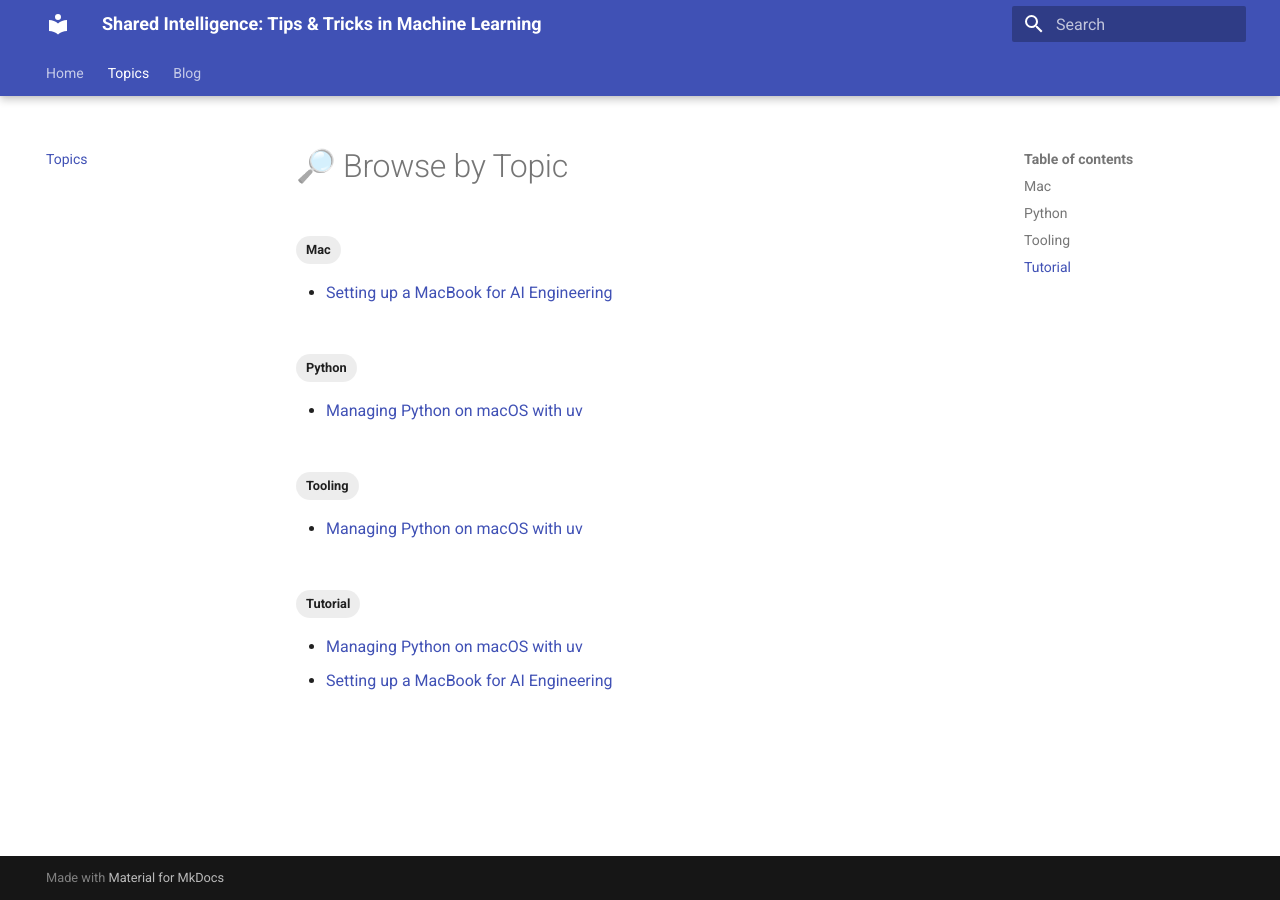
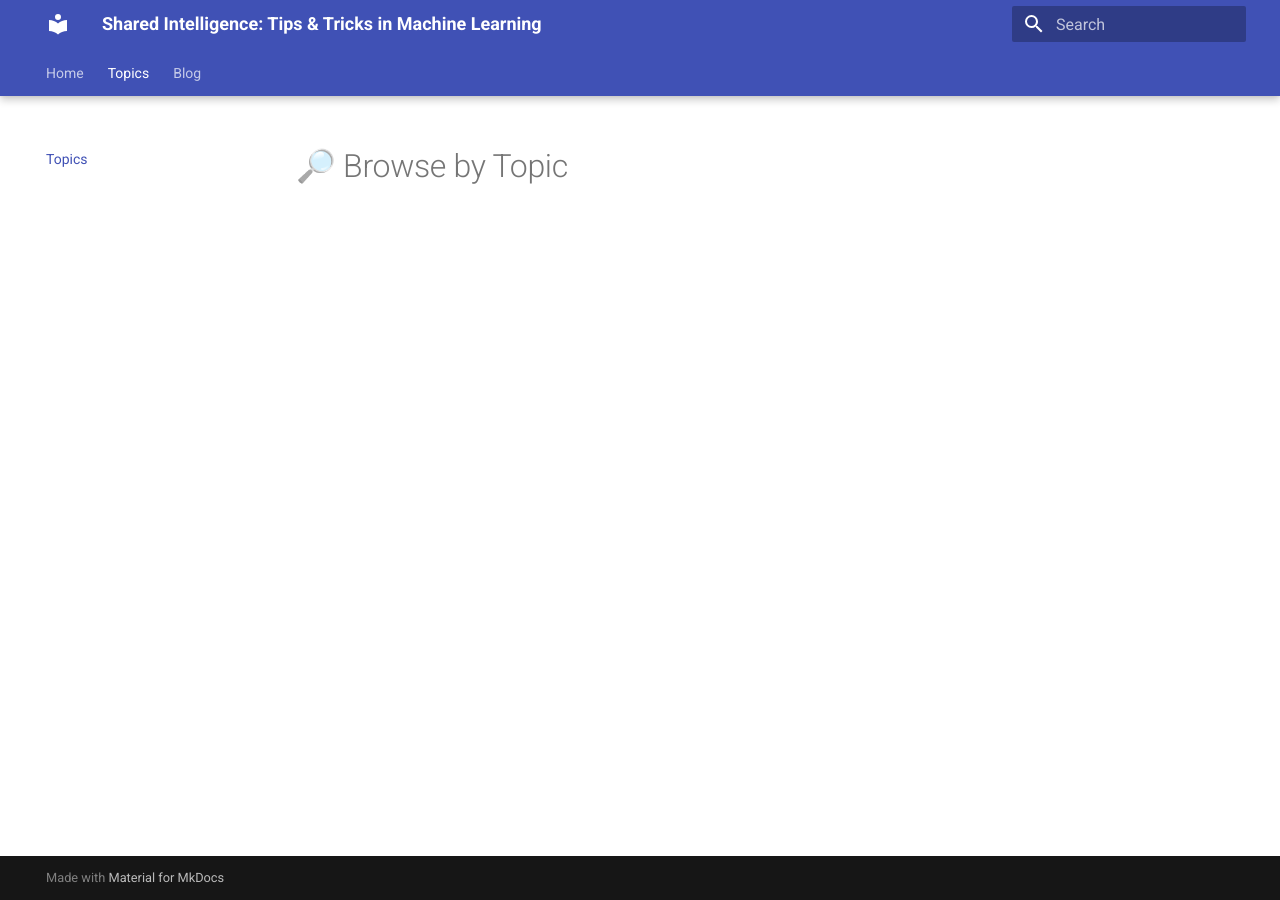
Before and after one commit to slavadubrov/notes, an MkDocs documentation site: the page built from docs/topics.md, in a window 1280 px wide. Built offline with MkDocs 1.6.1 and Material for MkDocs 9.7.7, drawn with Linux system fonts in a browser that asks for light colours; part of the change alters nothing that is shown.

````diff
--- a/docs/blog/posts/setting_up_new_mac.md
+++ /dev/null
@@ -1,84 +0,0 @@
----
-title: Setting up a MacBook for AI Engineering
-date: 2025-04-19
-tags: [Tutorial, Mac]
-summary: A 10-step guide to configuring a new MacBook for AI development, covering essential tools and terminal setup.
----
-
-# Setting up a MacBook for AI Engineering
-
-Here’s my distilled, 10‑step workflow to transform a vanilla macOS install into a ready to-go AI engineering working station.
-
-1.  First of all, let's install Xcode Command Line Tools. These tools are the foundation for any type of software development (including DS).
-
-    ```bash
-    xcode-select --install
-    ```
-
-2.  Then install [Homebrew](https://brew.sh). It is a package manager for macOS. You can follow instructions on their [website](https://brew.sh) or just run:
-
-    ```bash
-    /bin/bash -c "$(curl -fsSL https://raw.githubusercontent.com/Homebrew/install/HEAD/install.sh)"
-    ```
-
-3.  Then I install these dependencies with brew:
-
-    ```bash
-    brew install openssl readline sqlite3 xz zlib
-    ```
-
-4.  I used to prefer [iTerm2](https://www.iterm2.com) over the standard Terminal due to its flexible configuration, but recently migrated to [Warp](https://www.warp.dev/). Warp offers a modern, Rust-based terminal experience with AI features integrated. You can download it from the Warp website. However, if you still prefer iTerm2, here's how I used to configure it:
-
-5.  For configuring iTerm I prefer to do the following:
-
-    - Setup Natural text editing:
-
-      - Go to Preferences → Profiles → Keys → Key Mappings
-      - Press Presets… dropdown button
-      - Select Natural Text Editing
-
-    - For changing color select the preferred preset from this [repo](https://github.com/mbadolato/iTerm2-Color-Schemes). Then:
-      - Go to Preferences → Profiles → Colors → Color Presets… → Import
-      - After importing your new color will be displayed in Color Presets
-
-6.  Then I install and configure [Zsh](https://www.zsh.org) and [Oh My Zsh](https://github.com/robbyrussell/oh-my-zsh):
-
-    ```bash
-    brew install zsh
-    sh -c "$(curl -fsSL https://raw.githubusercontent.com/robbyrussell/oh-my-zsh/master/tools/install.sh)"
-    ```
-
-7.  Now you can configure your terminal with a `~/.zshrc` file. I use the next zsh plugins in my daily routine:
-
-    ```bash
-    plugins=(
-      git brew vscode iterm2
-      themes screen macos bgnotify
-      docker docker-compose gcloud aws
-      python pyenv pylint virtualenv
-      zsh-autosuggestions zsh-syntax-highlighting)
-    ```
-
-    A description of the plugins you can find [here](https://github.com/ohmyzsh/ohmyzsh/wiki/Plugins).
-
-    Only the last two plugins (zsh-autosuggestions and zsh-syntax-highlighting) require additional installation. It's pretty simple, just check the following links:
-
-    - zsh-autosuggestions: https://github.com/zsh-users/zsh-autosuggestions
-    - zsh-syntax-highlighting: https://github.com/zsh-users/zsh-syntax-highlighting/
-
-8.  I'm using the [Powerlevel10k](https://github.com/romkatv/powerlevel10k) theme in Zsh. It has installation assistance that helps you configure Zsh your way. Just follow the instruction on their [website](https://github.com/romkatv/powerlevel10k).
-
-    If you have any issues with fonts in another terminal, you can install fonts separately. For example, I use VSCode and its internal terminal very often. This [instruction](https://github.com/romkatv/powerlevel10k/blob/master/font.md) could help you configure the VSCode terminal to work with the Powerlevel10k theme.
-
-9.  For the terminal I also install:
-
-    - [pyenv](https://github.com/pyenv/pyenv) for managing global Python versions via shims,
-    - [uv](https://github.com/astral-sh/uv) for managing Python project dependencies and virtual environments,
-    - [htop](https://htop.dev) for process monitoring,
-    - [gitmoji](https://gitmoji.dev) for customizing commit messages.
-
-10. And of course, I always install [Cursor](https://cursor.sh) as my main IDE, [Docker](https://www.docker.com) for containerization, and [Ollama](https://ollama.com) for running LLMs locally.
-
-## Final thoughts
-
-By now you have the exact stack I lean on every day as an AI engineer - just the essentials that remove friction between an idea and a running model.
--- a/docs/blog/posts/uv_on_macos_for_mle.md
+++ /dev/null
@@ -1,124 +0,0 @@
----
-title: Managing Python on macOS with uv
-date: 2025-04-17
-tags: [Tooling, Python, Tutorial]
-summary: Lightning-fast Python installs with Rust-powered uv.
----
-
-# Managing Python like an ML Engineer on macOS with **uv**
-
-## TL;DR Bash Cheat‑sheet
-
-```bash
-brew install uv        # install tool
-uv python install 3.12 # grab interpreter
-uv python pin          # lock version for repo
-uv venv                # create .venv
-uv pip install numpy pandas   # ML staples
-uv run train.py        # run with correct interpreter
-uv self upgrade        # update uv itself
-```
-
----
-
-## 🌙 Why I Migrated to `uv` (And You Should Too)
-
-`uv` is a lightning-fast, all-in-one Python project tool written in Rust, combining package management, interpreter installation, and virtual environment creation. Key features include:
-
-- Installing and switching between multiple CPython (and PyPy) builds
-- Creating lightweight virtual environments
-- Resolving dependencies with an absurdly fast pip-compatible resolver
-- A `uvx` shim for running tools like Ruff or Black in isolated sandboxes:
-  - `uvx black .` or `uvx ruff format .`
-
-Result: fewer moving parts, faster setups, and consistent environments across laptop and CI images.
-
----
-
-## 1. Installing uv
-
-```bash
-# Install uv via Homebrew (Apple Silicon & Intel)
-brew install uv
-```
-
-> **Note:** `uv` auto-detects your architecture (Apple Silicon or Intel).
-
-The same page shows a [one‑liner curl installer](https://docs.astral.sh/uv/installation) if you're brew‑averse.
-Check it worked:
-
-```bash
-# Check installation
-uv --version      # should print something like 0.6.x
-uv self upgrade   # keep it fresh
-```
-
----
-
-## 2. Installing Python interpreters
-
-```bash
-# Install specific Python versions
-uv python install 3.12.4          # exact version
-uv python install 3.13            # latest minor
-uv python install 3.9 3.10 3.11   # many at once
-uv python list                    # what's already cached
-```
-
-These archives live under `~/.cache/uv`, so they don't fight Homebrew or Xcode.
-
-Need the interpreter for _this_ project only?
-
-```bash
-# Pin Python version for the project
-uv python pin           # writes .python-version next to your code
-```
-
-Drop that file into Git and your team (or the CI) will automatically get the same binary.
-
----
-
-## 3. Virtual environments the lazy way
-
-```bash
-# Create virtual environment
-uv venv                 # creates .venv with the pinned Python
-uv venv --python 3.11   # override if you're exploring
-```
-
-I rarely `activate` anymore as uv detects the `.venv` file and routes `uv pip`, `uv run`, or `uvx ruff` to the right interpreter. Pure convenience.
-
-A few patterns that shaved minutes from my workflow:
-
-| Task                                      | One‑liner                               |
-| ----------------------------------------- | --------------------------------------- |
-| Install deps into the current venv        | `uv pip install -r requirements.txt`    |
-| Run a script with a different interpreter | `uv run --python 3.10 scripts/train.py` |
-| Global tool in its own sandbox            | `uvx ruff format .`                     |
-
-### 3.1 Using `uvx` for tools
-
-With `uvx` you can run formatters or linters without touching your virtual environment:
-
-```bash
-uvx black .            # format code in an isolated sandbox
-uvx ruff check src/    # lint code without installing ruff globally
-```
-
----
-
-## 4. Co‑existing with pyenv (if you must)
-
-- **Keep pyenv** if you rely on its "shim" strategy to globally shadow `python` in your shell.
-- **Skip pyenv** if project‑local versions and CI parity are your priority - uv handles that solo.
-
-From uv's perspective every interpreter in `$PATH` (even ones compiled by pyenv or Homebrew) is just "system Python". You can pass it to any `--python` flag and mix‑and‑match as needed.
-
----
-
-## 5. ML‑specific niceties
-
-- The **[PyTorch integration guide](https://docs.astral.sh/uv/guides/integration/pytorch/)** shows CUDA‑aware installs in one command - excellent for GPU vs. CPU builds on the same Mac.
-- Binary wheels pulled by uv are cached, so re‑creating a venv to try a different version of scikit‑learn or TensorFlow feels instant.
-
----
--- a/mkdocs.yml
+++ b/mkdocs.yml
@@ -30,11 +30,15 @@ markdown_extensions:  # Configures Markdown extensions for additional functional
 
 plugins:  # Configures MkDocs plugins for extended functionality
   - search  # Adds search functionality to the site
-  - blog  # Enables blog functionality
+  - blog:  # Enables blog functionality
+      post_excerpt: required          # fail the build if <!-- more --> is missing
+      post_readtime: false            # don't show reading‑time badges
+      post_excerpt_max_authors: 0     # hide author chips in the list
+      post_excerpt_max_categories: 0  # hide category chips in the list
   - tags  # Adds support for tagging content
   - macros  # Allows using variables and macros in Markdown
   - rss:  # Configures RSS feed generation
-      match_path: blog/posts/*  # Specifies which files to include in the RSS feed
+      match_path: blog/posts/.*  # Specifies which files to include in the RSS feed
       date_from_meta:  # Defines how to extract dates for RSS entries
         as_creation: date  # Uses the 'date' metadata field as creation date
       categories:  # Configures RSS feed categories
````
